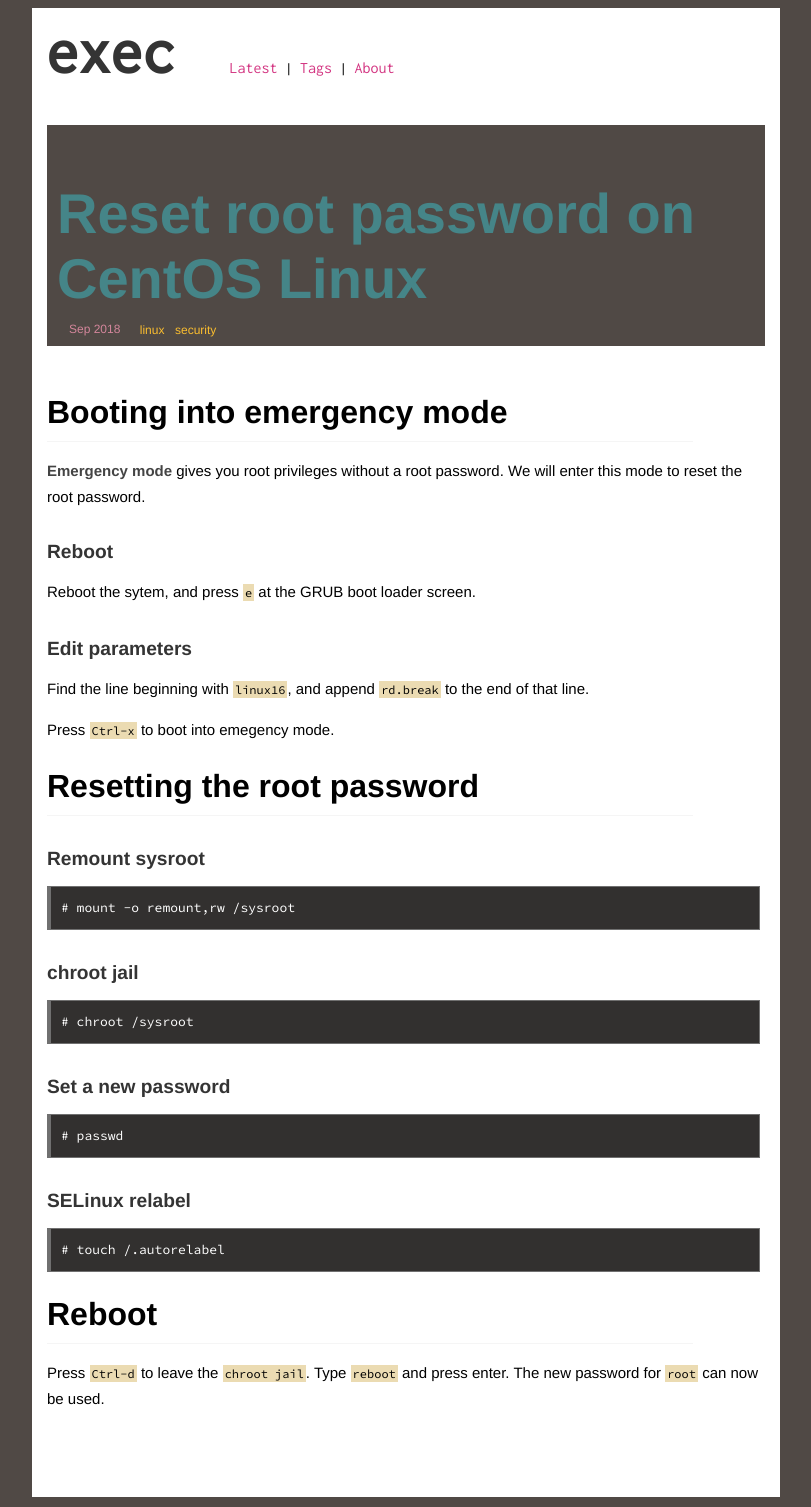
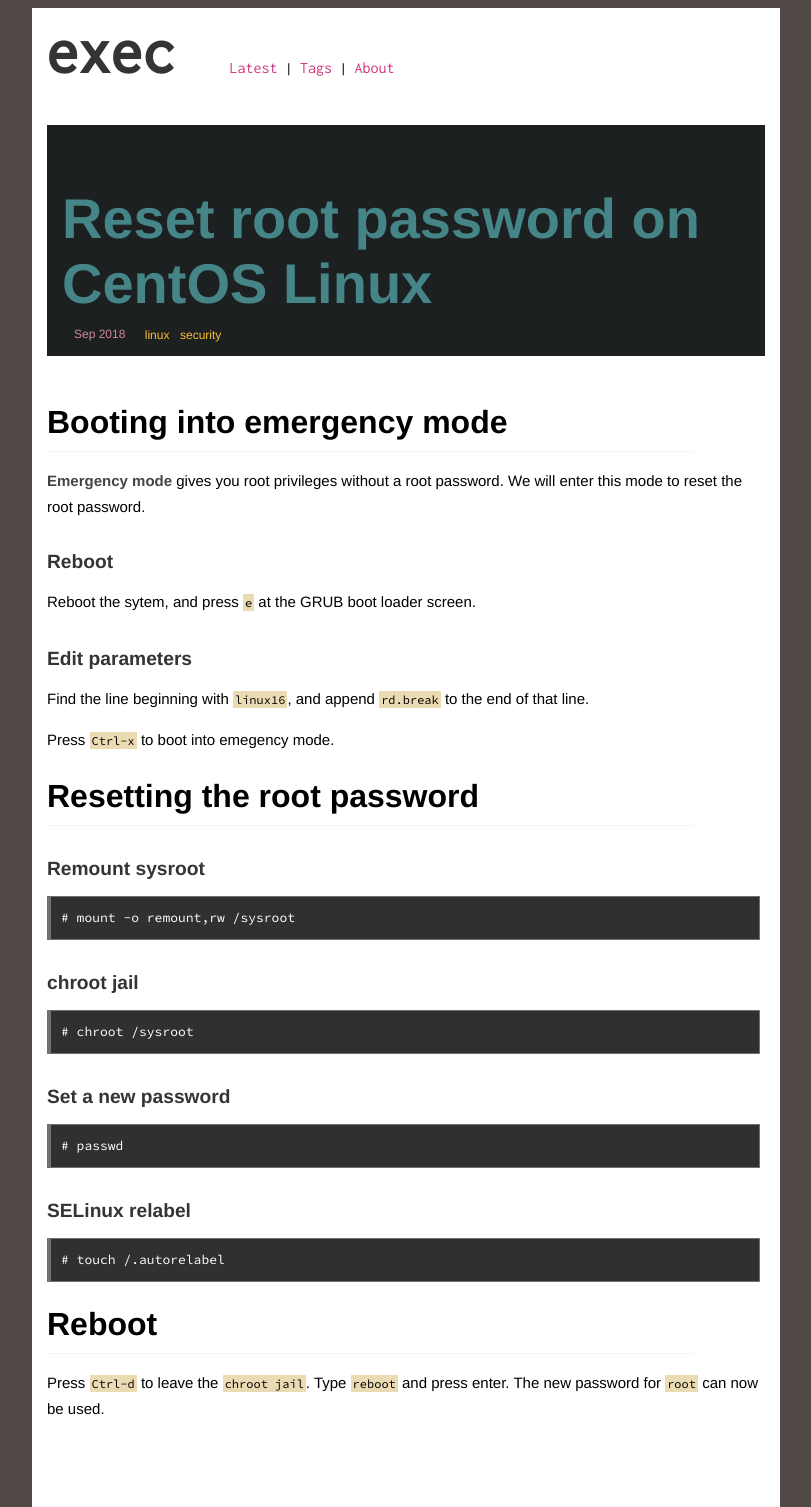
Before and after one commit to execas/execas.github.io, a Jekyll site: the page built from _posts/2018-09-03-reset-root-password-on-centos-linux.md, in a window 1280 px wide. Shown: the whole page, without its empty margins (234-1045 px from the left). Built offline with Jekyll 4.4.1, drawn with Linux system fonts in a browser that asks for light colours.

Commit message:
Update execas.css

```diff
--- a/css/execas.css
+++ b/css/execas.css
@@ -229,8 +229,8 @@
 */
 .post-info {
      margin-bottom:3rem;
-     background-color:#504945;
-     padding:10px;
+     background-color:#1d2021;
+     padding:15px;
 }
 
 .post-title {
```
